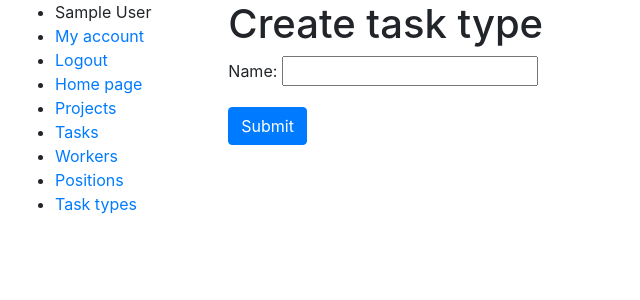
After one commit to vkrasnovyd/project-management-platform, a Django app: page /task_types/create/ in a window 1280 px wide. The commit adds this page. Shown: the top 300 px of the page, without its empty margins (0-640 px from the left). Run offline with Django 4.2, Linux system fonts and the light colour scheme; the visitor is signed in with stand-in values (Sample User, id 1).

Commit message:
Add TaskTypeCreateView

```diff
--- a/task_manager/forms.py
+++ b/task_manager/forms.py
@@ -1,7 +1,7 @@
 from django.contrib.auth.forms import UserCreationForm, UserChangeForm
 from django import forms
 
-from task_manager.models import Worker, Position
+from task_manager.models import Worker, Position, TaskType
 
 
 class WorkerCreationForm(UserCreationForm):
@@ -30,3 +30,9 @@ class PositionForm(forms.ModelForm):
     class Meta:
         model = Position
         fields = "__all__"
+
+
+class TaskTypeForm(forms.ModelForm):
+    class Meta:
+        model = TaskType
+        fields = "__all__"
--- a/task_manager/urls.py
+++ b/task_manager/urls.py
@@ -13,6 +13,7 @@ from task_manager.views import (
     PositionUpdateView,
     PositionDeleteView,
     TaskTypeListView,
+    TaskTypeCreateView,
 )
 
 urlpatterns = [
@@ -32,6 +33,7 @@ urlpatterns = [
     path("positions/<int:pk>/update/", PositionUpdateView.as_view(), name="position-update"),
     path("positions/<int:pk>/delete/", PositionDeleteView.as_view(), name="position-delete"),
     path("task_types/", TaskTypeListView.as_view(), name="task-type-list"),
+    path("task_types/create/", TaskTypeCreateView.as_view(), name="task-type-create"),
 ]
 
 app_name = "task_manager"
--- a/task_manager/views.py
+++ b/task_manager/views.py
@@ -7,7 +7,7 @@ from django.shortcuts import render
 from django.urls import reverse_lazy
 from django.views import generic
 
-from task_manager.forms import WorkerCreationForm, WorkerChangeForm, PositionForm
+from task_manager.forms import WorkerCreationForm, WorkerChangeForm, PositionForm, TaskTypeForm
 from task_manager.models import Task, Project, Position, TaskType
 
 
@@ -135,3 +135,12 @@ class TaskTypeListView(LoginRequiredMixin, generic.ListView):
     model = TaskType
     paginate_by = 10
     template_name = "task_manager/task_type_list.html"
+
+
+class TaskTypeCreateView(LoginRequiredMixin, generic.CreateView):
+    """View class for the page for creating a new position."""
+
+    model = TaskType
+    form_class = TaskTypeForm
+    template_name = "task_manager/task_type_form.html"
+    success_url = reverse_lazy("task_manager:task-type-list")
--- /dev/null
+++ b/templates/task_manager/task_type_form.html
@@ -0,0 +1,15 @@
+{% extends "base.html" %}
+
+{% block title %}
+  <title>Task manager - {{ object|yesno:"Update,Create" }} task type</title>
+{% endblock %}
+
+{% block content %}
+  <h1>{{ object|yesno:"Update,Create" }} task type</h1>
+  <form action="" method="post" novalidate>
+    {% csrf_token %}
+    {{ form.as_p }}
+
+    <input type="submit" value="Submit" class="btn btn-primary">
+  </form>
+{% endblock %}
--- a/templates/task_manager/task_type_list.html
+++ b/templates/task_manager/task_type_list.html
@@ -8,7 +8,7 @@
   <h1>
     Task types
     {% if user.is_staff %}
-      <a href="#" class="btn btn-outline-primary">+</a>
+      <a href="{% url 'task_manager:task-type-create' %}" class="btn btn-outline-primary">+</a>
     {% endif %}
   </h1>
 
```
